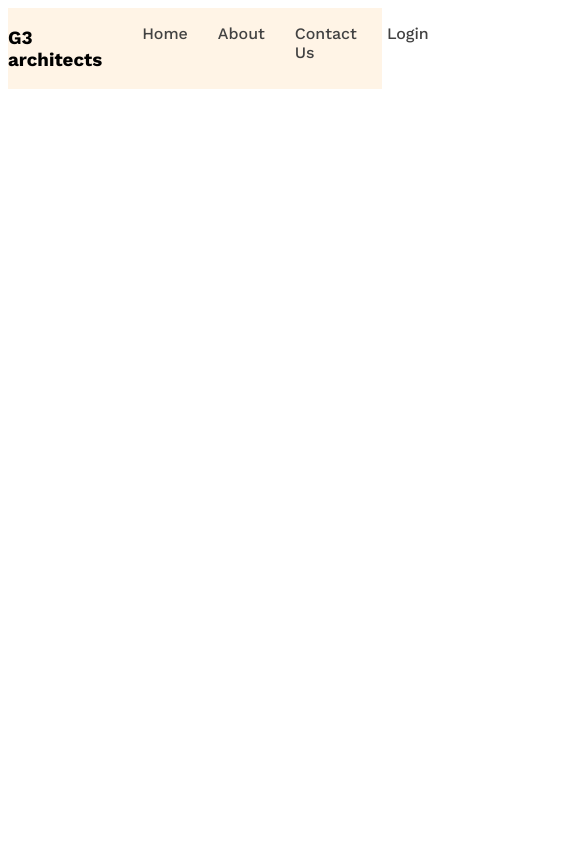
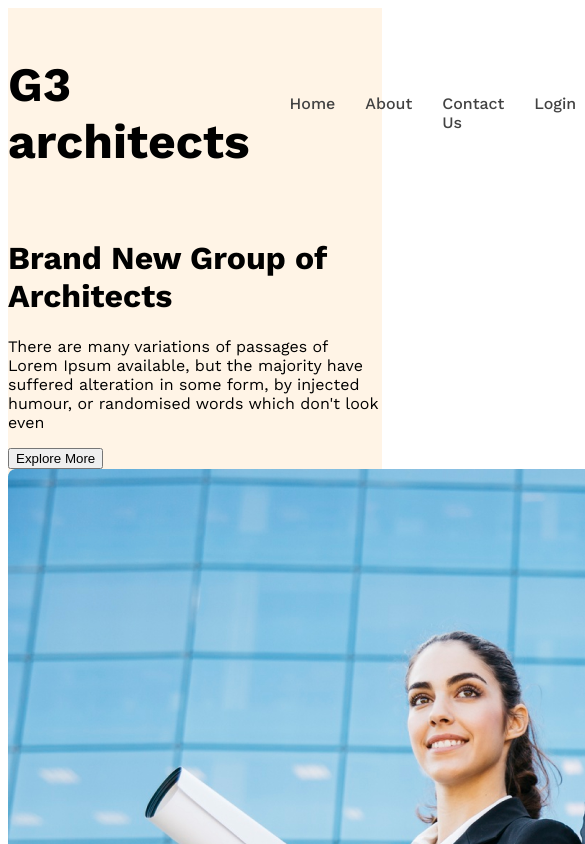
Before and after one commit to Samia123-source/G3-Architects-Website, a plain HTML site: page index.html in a window 390 px wide. Shown: the top 844 px of the page, 585 px wide, since content can reach past the window. Drawn offline with nearby package versions, Linux system fonts and the light colour scheme.

Commit message:
responsive banner for mobile and medium devices

```diff
--- a/index.html
+++ b/index.html
@@ -20,6 +20,14 @@
             </ul>
 
         </nav>
+        <div class="banner">
+            <h1 class="banner-title">Brand New Group of Architects </h1>
+            <p class="banner-description">There are many variations of passages of Lorem Ipsum available, but
+                 the majority have suffered alteration in some form, by injected humour, or randomised words
+                 which don't look even</p>
+                 <button class="btn-primary">Explore More</button>
+                 <img src="images/banner.png" alt="">
+        </div>
 
     </header>
     <main>
--- a/styles/architects.css
+++ b/styles/architects.css
@@ -30,6 +30,11 @@
 /* navbar related styles */
 .navbar{
   justify-content: space-between;
+  align-items: center;
+}
+.brand{
+  font-weight: 700;
+  font-size: 3rem;
 }
 
 .nav-item{
```
